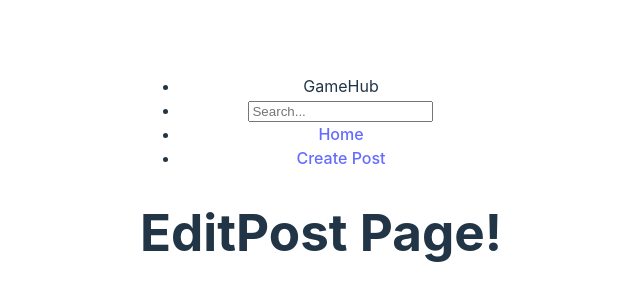
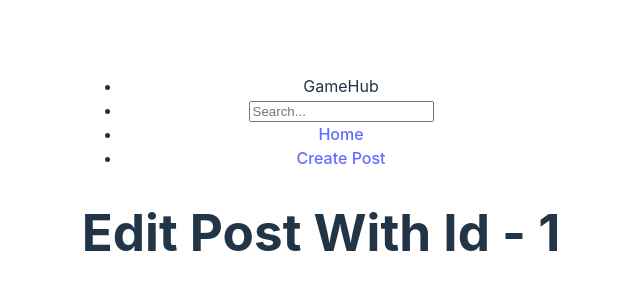
Before and after one commit to ah410/GamingHub, a React (Vite) app: page /edit_post/1 in a window 1280 px wide. Shown: the part 224-524 px from the top of the page, without its empty margins (319-959 px from the left). Built offline with nearby package versions, Linux system fonts and the light colour scheme.

Commit message:
added basic useParams functionality for editing posts

```diff
--- a/src/pages/EditPost.jsx
+++ b/src/pages/EditPost.jsx
@@ -1,6 +1,10 @@
+import { useParams } from "react-router-dom";
+
 const EditPost = () => {
+    const { post_id } = useParams();
+
     return(
-        <h1>EditPost Page!</h1>
+        <h1>Edit Post With Id - {post_id}</h1>
     )
 }
 
```
